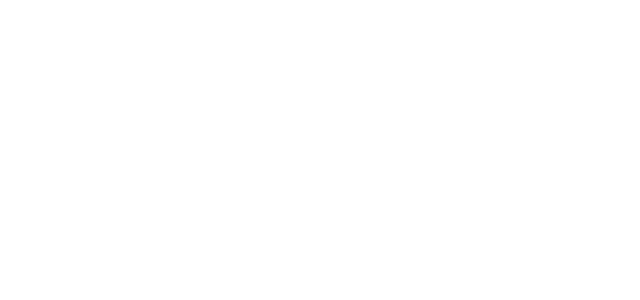
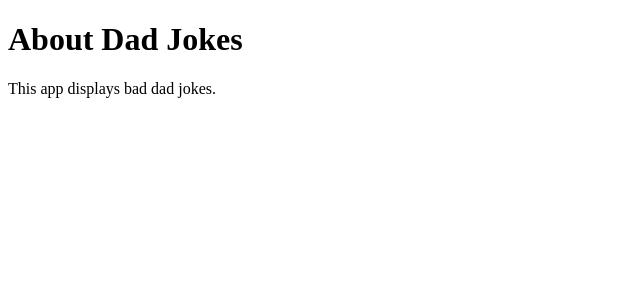
Before and after one commit to agwadan/nuxt-crash-course, a Nuxt app: page /about in a window 1280 px wide. Before the commit this address had no page. Shown: the top 300 px of the page, without its empty margins (0-640 px from the left). Built offline with nearby package versions, Linux system fonts and the light colour scheme.

Commit message:
Create about page

```diff
--- /dev/null
+++ b/pages/about.vue
@@ -0,0 +1,27 @@
+
+<template>
+  <div>
+    <h1>About Dad Jokes</h1>
+    <p>This app displays bad dad jokes.</p>
+  </div>
+</template>
+
+<script>
+export default {
+  head() {
+    return {
+      title: "About The App",
+      meta: [
+        {
+          hid: "description",
+          name: "description",
+          content: "Best place for bad dad jokes",
+        },
+      ],
+    };
+  },
+};
+</script>
+
+<style>
+</style>
```
